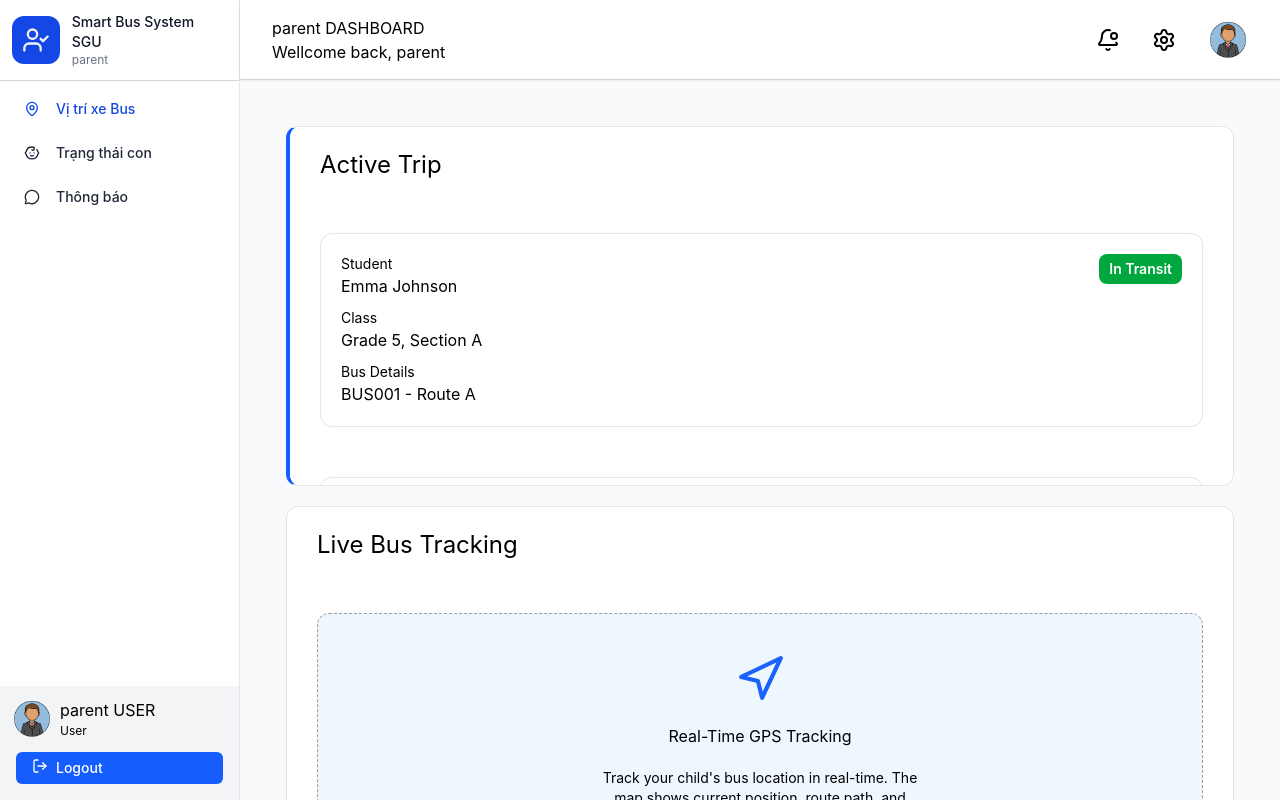
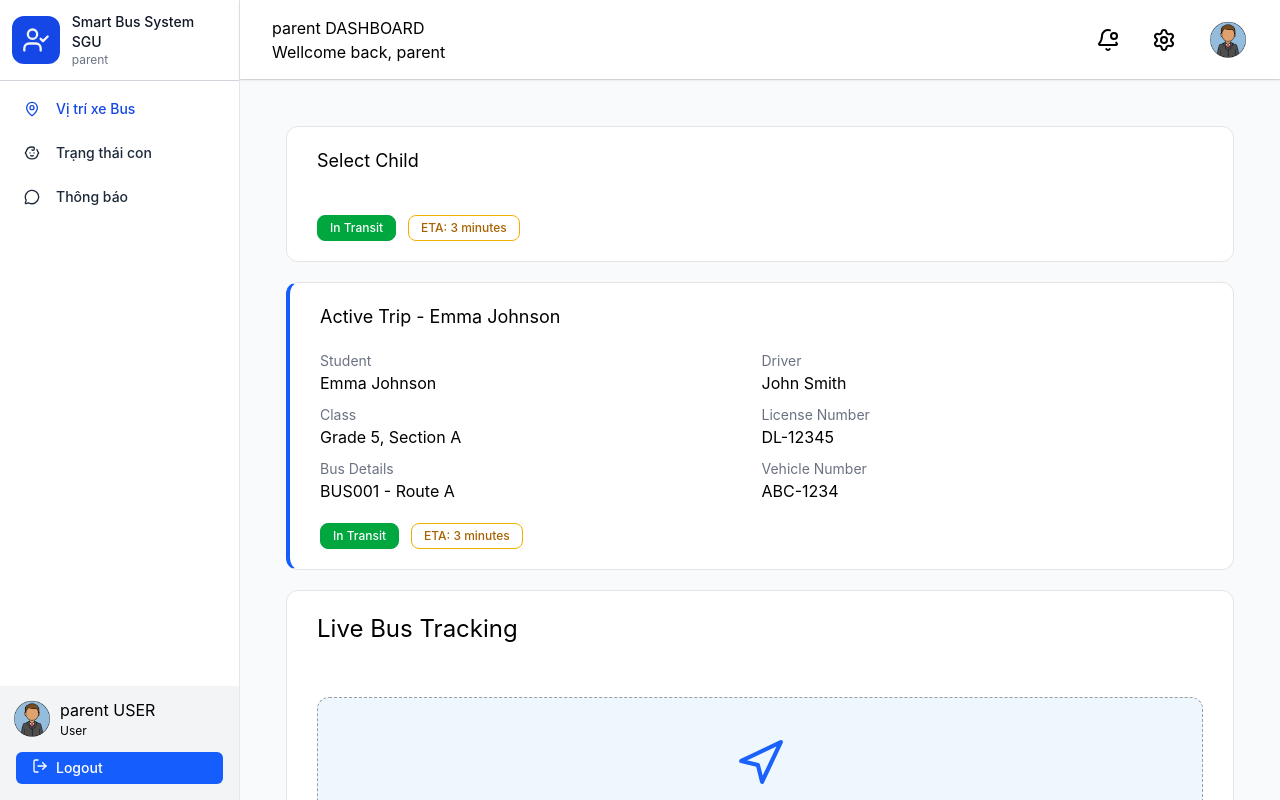
Before and after one commit to NasaaaaHii/CNPM, a Next.js app in the folder frontend/: page /dashboard/parent/bus-gps in a window 1280 px wide. Built offline with nearby package versions, Linux system fonts and the light colour scheme.

Commit message:
Cuong push parent-bus-gps children-status

```diff
--- a/frontend/src/app/dashboard/parent/bus-gps/page.tsx
+++ b/frontend/src/app/dashboard/parent/bus-gps/page.tsx
@@ -1,80 +1,103 @@
-import { Navigation, Clock, Bus } from 'lucide-react'
+import { Navigation, Clock, Bus } from "lucide-react";
 
 export default function BusGp() {
   return (
-    <div className="flex flex-row flex-wrap justify-center items-start w-[100%] min-h-[100%] p-[30px] bg-[#f9fafb] gap-[20px]">
+    <div className="flex flex-row flex-wrap justify-center items-start w-full min-h-full p-[30px] bg-[#f9fafb] gap-5">
+      {/* Select Child ----------------------------------------------------------------------------- */}
+      <div className="w-full flex flex-col gap-5 p-[20px_30px] bg-[#ffffff] rounded-xl border border-solid border-[#e5e5e5]">
+        <div className="text-lg">
+          <p>Select Child</p>
+        </div>
+
+        <div className="w-full flex flex-row">
+        </div>
+
+        <div className="w-full flex flex-row justify-start items-center gap-3">
+          <div className="w-fit bg-green-600 px-3 py-1 rounded-lg border border-green-600">
+            <div className="text-white text-xs font-medium">In Transit</div>
+          </div>
+          <div className="w-fit bg-white px-3 py-1 rounded-lg border border-[#f0b100]">
+            <div className="text-[#a66200] text-xs font-medium">ETA: 3 minutes</div>
+          </div>
+        </div>
+      </div>
+
+
+
       {/* Active Trip ----------------------------------------------------------------------------- */}
-      <div className="w-full max-h-[45vh] overflow-y-auto p-[20px_30px] bg-[#ffffff] rounded-xl border border-solid border-[#e5e5e5] border-l-4 border-l-[#155dfc]">
-        <div className="text-[1.5em]">
-          <p>Active Trip</p>
+      <div className="w-full flex flex-col gap-5 p-[20px_30px] bg-[#ffffff] rounded-xl border border-solid border-[#e5e5e5] border-l-4 border-l-[#155dfc]">
+        <div className="text-lg">
+          <p>Active Trip - Emma Johnson</p>
         </div>
-        {/* Trip 1 -------------------------------- */}
-        <div className="flex justify-between items-start mt-[50px] gap-[10px] p-[20px] rounded-xl border border-[#e5e5e5]">
-          <div className="flex-1 flex flex-col justify-between gap-[10px]">
+
+        <div className="w-full flex flex-row">
+          <div className="w-[50%] flex flex-col justify-between gap-2.5">
             <div className="">
-              <div className="text-sm text-muted-foreground">Student</div>
-              <div className="text-[1em]">Emma Johnson</div>
+              <div className="text-sm text-gray-500">Student</div>
+              <div className="text-base">Emma Johnson</div>
             </div>
             <div className="">
-              <div className="text-sm text-muted-foreground">Class</div>
-              <div className="text-[1em]">Grade 5, Section A</div>
+              <div className="text-sm text-gray-500">Class</div>
+              <div className="text-base">Grade 5, Section A</div>
             </div>
             <div className="">
-              <div className="text-sm text-muted-foreground">Bus Details</div>
-              <div className="text-[1em]">BUS001 - Route A</div>
+              <div className="text-sm text-gray-500">Bus Details</div>
+              <div className="text-base">BUS001 - Route A</div>
             </div>
           </div>
-          <div className="w-fit bg-green-600 p-[5px_10px] rounded-lg">
-            <div className="text-white text-sm font-semibold">In Transit</div>
+          <div className="w-[50%] flex flex-col justify-between gap-2.5">
+            <div className="">
+              <div className="text-sm text-gray-500">Driver</div>
+              <div className="text-base">John Smith</div>
+            </div>
+            <div className="">
+              <div className="text-sm text-gray-500">License Number</div>
+              <div className="text-base">DL-12345</div>
+            </div>
+            <div className="">
+              <div className="text-sm text-gray-500">Vehicle Number</div>
+              <div className="text-base">ABC-1234</div>
+            </div>
           </div>
         </div>
-        {/* Trip 2 -------------------------------- */}
-        <div className="flex justify-between items-start mt-[50px] gap-[10px] p-[20px] rounded-xl border border-[#e5e5e5]">
-          <div className="flex-1 flex flex-col justify-between gap-[10px]">
-            <div className="">
-              <div className="text-sm text-muted-foreground">Student</div>
-              <div className="text-[1em]">Emma Johnson</div>
-            </div>
-            <div className="">
-              <div className="text-sm text-muted-foreground">Class</div>
-              <div className="text-[1em]">Grade 5, Section A</div>
-            </div>
-            <div className="">
-              <div className="text-sm text-muted-foreground">Bus Details</div>
-              <div className="text-[1em]">BUS001 - Route A</div>
-            </div>
+
+        <div className="w-full flex flex-row justify-start items-center gap-3">
+          <div className="w-fit bg-green-600 px-3 py-1 rounded-lg border border-green-600">
+            <div className="text-white text-xs font-medium">In Transit</div>
           </div>
-
-          <div className="w-fit bg-green-600 p-[5px_10px] rounded-lg">
-            <div className="text-white text-sm font-semibold">In Transit</div>
+          <div className="w-fit bg-white px-3 py-1 rounded-lg border border-[#f0b100]">
+            <div className="text-[#a66200] text-xs font-medium">ETA: 3 minutes</div>
           </div>
         </div>
       </div>
 
       {/* Live Bus Tracking ----------------------------------------------------------------------------- */}
       <div className="w-full p-[20px_30px] bg-[#ffffff] rounded-xl border border-solid border-[#e5e5e5]">
-        <div className="text-[1.5em]">
-          Live Bus Tracking
-        </div>
+        <div className="text-[1.5em]">Live Bus Tracking</div>
         <div className="mt-[50px] rounded-xl border border-dashed border-[#9e9d9d] bg-[#eff7fe]">
           <div className="flex flex-col justify-center items-center gap-[20px] w-full h-full p-[40px_20px]">
             <div className="">
-              <Navigation size='50px' className='text-[#1b61fc]' />
+              <Navigation size="50px" className="text-[#1b61fc]" />
             </div>
             <div className="text-base text-muted-foreground">
               Real-Time GPS Tracking
             </div>
             <div className="text-sm text-muted-foreground max-w-[40%] text-center">
-              Track your child's bus location in real-time. The map shows current position, route path, and estimated arrival time.
+              Track your child's bus location in real-time. The map shows
+              current position, route path, and estimated arrival time.
             </div>
             <div className="p-[15px_15px] bg-[#ffffff] flex flex-col gap-[5px] rounded-lg shadow-[rgba(0, 0, 0, 0.24)] shadow-md">
               <div className="flex items-center gap-[12px]">
-                <div className="w-[13px] h-[13px] bg-[#1b61fc] rounded-[100%]"><br /></div>
+                <div className="w-[13px] h-[13px] bg-[#1b61fc] rounded-[100%]">
+                  <br />
+                </div>
                 <div className="text-sm">Current Location: 456 Main Street</div>
               </div>
               <div className="flex items-center gap-[10px]">
-                <Clock color='#1b61fc' className='w-[15px] h-[15px]' />
-                <div className="text-sm text-muted-foreground">Estimated arrival: 5 minutes</div>
+                <Clock color="#1b61fc" className="w-[15px] h-[15px]" />
+                <div className="text-sm text-muted-foreground">
+                  Estimated arrival: 5 minutes
+                </div>
               </div>
             </div>
           </div>
@@ -83,15 +106,16 @@ export default function BusGp() {
 
       {/* Current Trip Status ----------------------------------------------------------------------------- */}
       <div className="w-full p-[20px_30px] bg-[#ffffff] rounded-xl border border-solid border-[#e5e5e5]">
-        <div className="text-[1.5em]">
-          Current Trip Status
-        </div>
+        <div className="text-[1.5em]">Current Trip Status</div>
         <div className="flex flex-col gap-[10px] mt-[50px]">
           {/* Trip 1 -------------------------------- */}
           <div className="rounded-lg border border-[#9e9d9d] bg-[#eff7fe] p-[15px] flex justify-between items-center gap-[15px]">
             <div className="flex justify-center items-center gap-[15px]">
               <div className="flex justify-center items-center">
-                <Bus strokeWidth={1.5} className='text-[#ffffff] rounded-full bg-blue-600 w-[45px] h-[45px] p-[8px]' />
+                <Bus
+                  strokeWidth={1.5}
+                  className="text-[#ffffff] rounded-full bg-blue-600 w-[45px] h-[45px] p-[8px]"
+                />
               </div>
               <div className="">
                 <div className="text-base">
@@ -104,9 +128,7 @@ export default function BusGp() {
             </div>
             <div className="min-w-[150px]">
               <div className="">
-                <div className="text-sm">
-                  Next Stop
-                </div>
+                <div className="text-sm">Next Stop</div>
                 <div className="text-muted-foreground text-sm">
                   Oak Street (Your stop)
                 </div>
@@ -118,7 +140,10 @@ export default function BusGp() {
           <div className="rounded-lg border border-[#9e9d9d] bg-[#eff7fe] p-[15px] flex justify-between items-center gap-[15px]">
             <div className="flex justify-center items-center gap-[15px]">
               <div className="flex justify-center items-center">
-                <Bus strokeWidth={1.5} className='text-[#ffffff] rounded-full bg-blue-600 w-[45px] h-[45px] p-[8px]' />
+                <Bus
+                  strokeWidth={1.5}
+                  className="text-[#ffffff] rounded-full bg-blue-600 w-[45px] h-[45px] p-[8px]"
+                />
               </div>
               <div className="">
                 <div className="text-base">
@@ -131,9 +156,7 @@ export default function BusGp() {
             </div>
             <div className="min-w-[150px]">
               <div className="">
-                <div className="text-sm">
-                  Next Stop
-                </div>
+                <div className="text-sm">Next Stop</div>
                 <div className="text-muted-foreground text-sm">
                   Oak Street (Your stop)
                 </div>
@@ -143,6 +166,5 @@ export default function BusGp() {
         </div>
       </div>
     </div>
-  )
-
-};
+  );
+}
```
Also changed, not shown: 1 other file (tests, documents, lock files or other folders).
